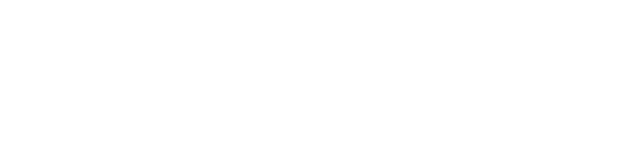
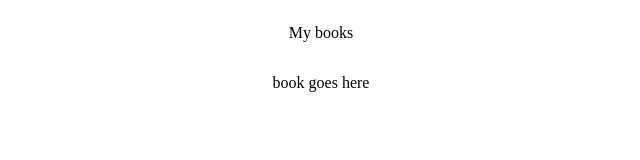
Before and after one commit to maxmandia/oop, a plain HTML site: page index.html in a window 1280 px wide. Shown: the whole page, without its empty margins (319-959 px from the left). Drawn offline with Linux system fonts and the light colour scheme.

Commit message:
saving work

```diff
--- a/index.css
+++ b/index.css
@@ -0,0 +1,10 @@
+header {
+  display: flex;
+  justify-content: center;
+  align-items: center;
+}
+
+.book-container {
+  display: flex;
+  justify-content: center;
+}
--- a/index.html
+++ b/index.html
@@ -4,8 +4,18 @@
     <meta charset="UTF-8" />
     <meta http-equiv="X-UA-Compatible" content="IE=edge" />
     <meta name="viewport" content="width=device-width, initial-scale=1.0" />
+    <link rel="stylesheet" href="./index.css" />
     <title>Document</title>
   </head>
-  <body></body>
+  <body>
+    <header>
+      <p class="header-title">My books</p>
+    </header>
+    <main>
+      <div class="book-container">
+        <p class="book">book goes here</p>
+      </div>
+    </main>
+  </body>
   <script src="./script.js"></script>
 </html>
--- a/script.js
+++ b/script.js
@@ -1 +1,15 @@
-console.log("hey");
+let book = document.querySelector(".book");
+
+book.addEventListener("click", (e) => {
+  console.log(e.target.innerHTML);
+});
+
+let myLibrary = ["the hobbit", "harry potter"];
+
+function Book() {
+  // the constructor...
+}
+
+function addBookToLibrary() {
+  // do stuff here
+}
```
Also changed, not shown: 1 other file.
